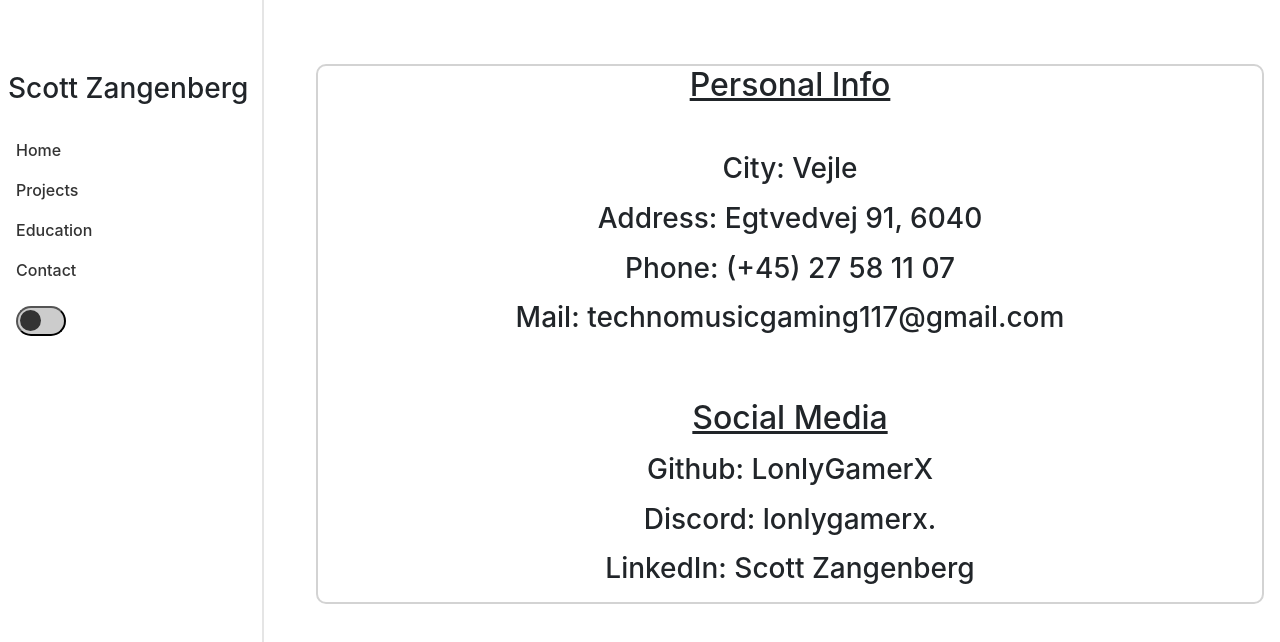
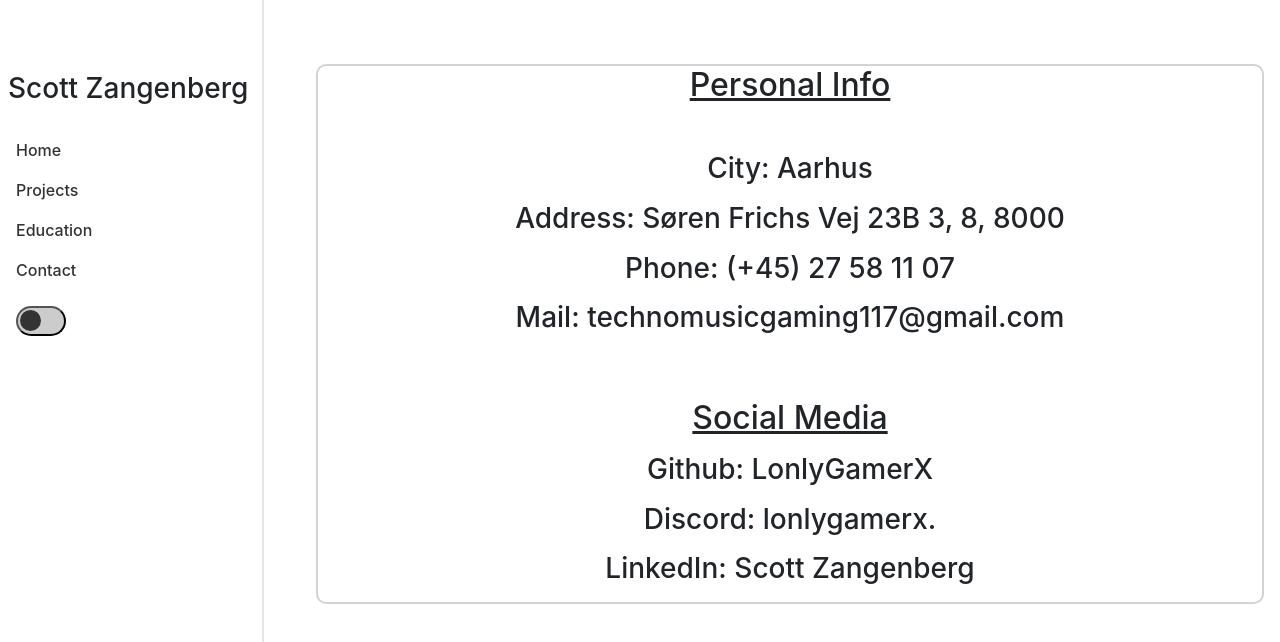
Before and after one commit to LonlyGamerX/MyCV, a React (Create React App) app: page /contact in a window 1280 px wide. Shown: the top 642 px of the page. Built offline with nearby package versions, Linux system fonts and the light colour scheme.

Commit message:
Updated
Adding import info

```diff
--- a/src/pages/Contact.jsx
+++ b/src/pages/Contact.jsx
@@ -28,12 +28,12 @@ const Contact = () => {
     {
       key: "city",
       label: "City",
-      tag: "Vejle",
+      tag: "Aarhus",
     },
     {
       key: "address",
       label: "Address",
-      tag: "Egtvedvej 91, 6040",
+      tag: "Søren Frichs Vej 23B 3, 8, 8000",
     },
     {
       key: "phone",
```
Also changed, not shown: 1 other file (tests, documents, lock files or other folders).
